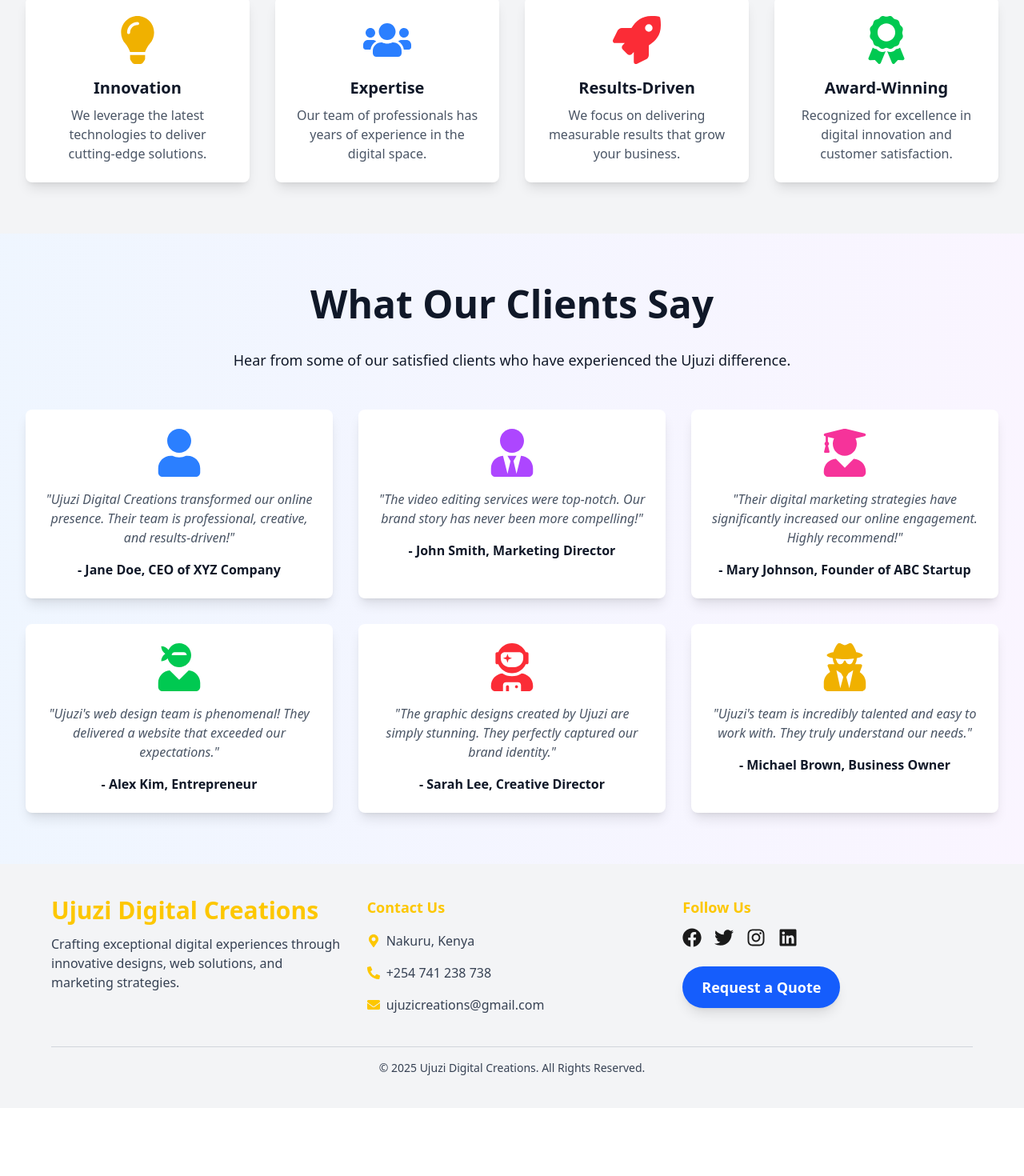
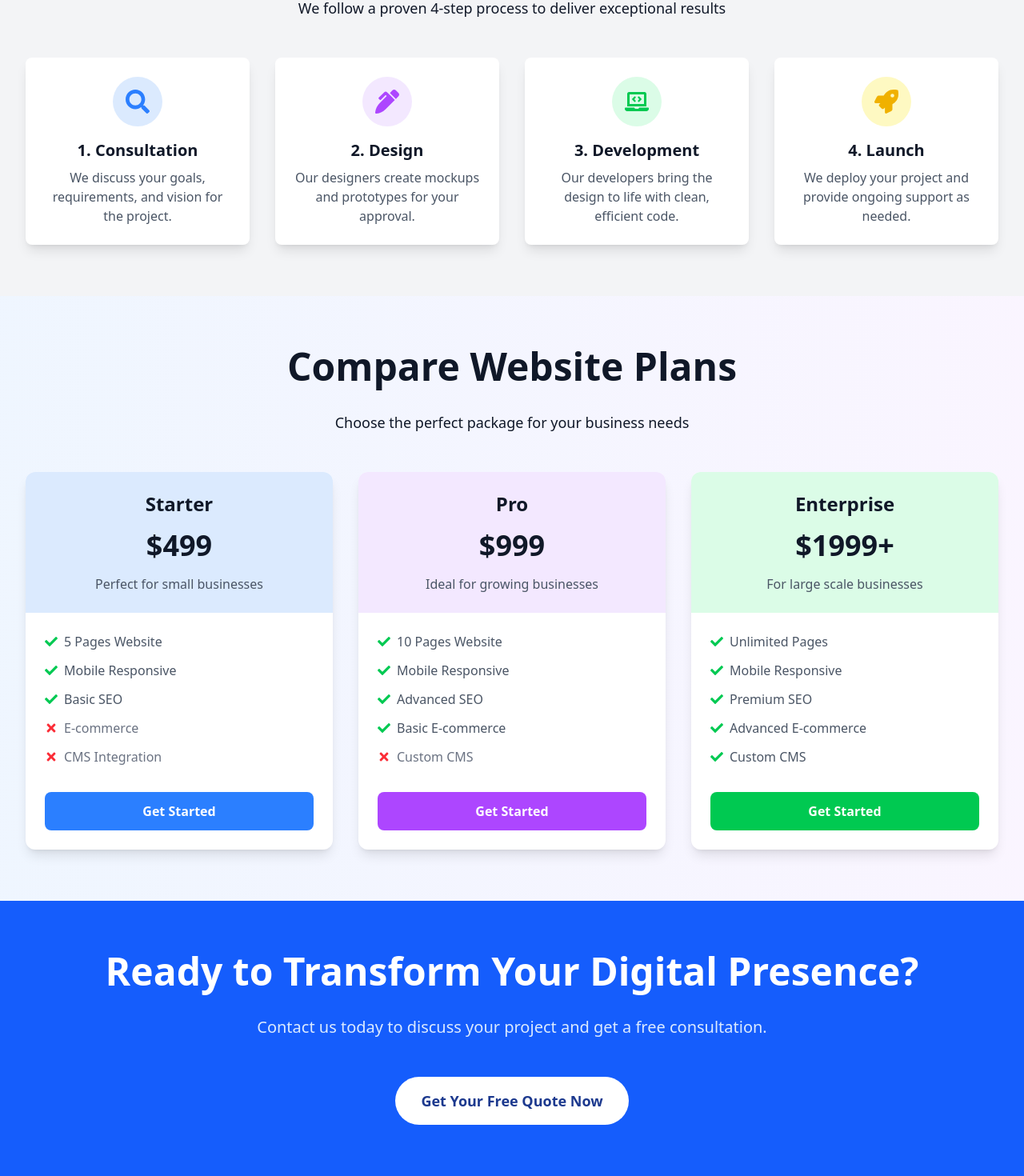
Before and after one commit to mike111-sys/New-ujuzi, a React (Vite) app: page / in a window 1280 px wide. Shown: the part 1540-3010 px from the top of the page at 80% size. Before the commit the page ends 2925 px from the top, so only its background shows below. Built offline with nearby package versions, Linux system fonts and the light colour scheme.

Commit message:
Initial Commit

```diff
--- a/index.html
+++ b/index.html
@@ -3,7 +3,6 @@
   <head>
     <meta charset="UTF-8" />
     <link href="https://fonts.googleapis.com/css2?family=Poppins:wght@300;400;600;700&display=swap" rel="stylesheet">
-
     <link rel="icon" type="image/svg+xml" href="/ujuzi-creations-logo.png" />
     <meta name="viewport" content="width=device-width, initial-scale=1.0" />
     <title>Ujuzi Digital Creations</title>
--- /dev/null
+++ b/src/Components/ContactPage/ContactPage.jsx
@@ -0,0 +1,84 @@
+import React from 'react';
+import { motion } from 'framer-motion';
+
+const ContactPage = () => {
+  return (
+    <motion.div
+      initial={{ opacity: 0 }}
+      animate={{ opacity: 1 }}
+      exit={{ opacity: 0 }}
+      className="min-h-screen flex flex-col items-center justify-center p-4"
+    >
+      <div className="max-w-2xl w-full bg-white dark:bg-gray-800 rounded-lg shadow-lg p-8">
+        <h1 className="text-3xl font-bold text-gray-900 dark:text-white mb-6">
+          Get Your Free Quote
+        </h1>
+
+        <form className="space-y-6">
+          <div>
+            <label className="block text-gray-700 dark:text-gray-300 mb-2">
+              Name
+            </label>
+            <input
+              type="text"
+              className="w-full px-4 py-2 rounded-lg border border-gray-300 dark:border-gray-600 dark:bg-gray-700"
+              placeholder="Your name"
+              required
+            />
+          </div>
+
+          <div>
+            <label className="block text-gray-700 dark:text-gray-300 mb-2">
+              Email
+            </label>
+            <input
+              type="email"
+              className="w-full px-4 py-2 rounded-lg border border-gray-300 dark:border-gray-600 dark:bg-gray-700"
+              placeholder="Your email"
+              required
+            />
+          </div>
+
+          <div>
+            <label className="block text-gray-700 dark:text-gray-300 mb-2">
+              Service Needed
+            </label>
+            <select
+              className="w-full px-4 py-2 rounded-lg border border-gray-300 dark:border-gray-600 dark:bg-gray-700"
+              required
+            >
+              <option value="">Select a service</option>
+              <option value="web">Website Development</option>
+              <option value="design">Graphic Design</option>
+              <option value="video">Video Editing</option>
+              <option value="marketing">Digital Marketing</option>
+            </select>
+          </div>
+
+          <div>
+            <label className="block text-gray-700 dark:text-gray-300 mb-2">
+              Project Details
+            </label>
+            <textarea
+              className="w-full px-4 py-2 rounded-lg border border-gray-300 dark:border-gray-600 dark:bg-gray-700"
+              rows={5}
+              placeholder="Tell us about your project"
+              required
+            ></textarea>
+          </div>
+
+          <motion.button
+            type="submit"
+            className="w-full bg-blue-600 hover:bg-blue-700 text-white font-bold py-3 px-4 rounded-lg"
+            whileHover={{ scale: 1.02 }}
+            whileTap={{ scale: 0.98 }}
+          >
+            Submit Request
+          </motion.button>
+        </form>
+      </div>
+    </motion.div>
+  );
+};
+
+export default ContactPage;
--- a/src/Components/Homepage/Homepage.jsx
+++ b/src/Components/Homepage/Homepage.jsx
@@ -15,6 +15,11 @@ import {
   FaUserNinja,
   FaUserAstronaut,
   FaUserSecret,
+  FaSearch,
+  FaPenAlt,
+  FaLaptopCode,
+  FaCheck,
+  FaTimes
 } from "react-icons/fa";
 import web from "/src/assets/web.png";
 import video from "/src/assets/video.png";
@@ -313,7 +318,7 @@ const Homepage = () => {
           </div>
         </motion.div>
 
-        {/* Why Choose Us Section */}
+        {/* Process / How It Works Section */}
         <motion.div
           className={`py-16 px-4 sm:px-6 lg:px-8 ${
             isDarkMode ? "bg-gray-800" : "bg-gray-100"
@@ -328,69 +333,96 @@ const Homepage = () => {
               className={`text-4xl sm:text-5xl font-bold mb-8 ${textColor}`}
               variants={itemVariants}
             >
-              Why Choose Ujuzi Digital Creations?
+              Our Process
             </motion.h2>
+            <motion.p
+              className={`text-lg mb-12 ${textColor}`}
+              variants={itemVariants}
+            >
+              We follow a proven 4-step process to deliver exceptional results
+            </motion.p>
+
             <div className="grid grid-cols-1 sm:grid-cols-2 lg:grid-cols-4 gap-8">
-              {/* Innovation */}
+              {/* Consultation */}
               <motion.div
                 className={`p-6 rounded-lg shadow-lg hover:shadow-xl transition-shadow duration-300 ${cardBackgroundColor}`}
                 variants={itemVariants}
+                whileHover={{ y: -5 }}
               >
-                <FaLightbulb className="text-6xl text-yellow-500 mx-auto mb-4" />
-                <h3 className={`text-xl font-semibold mb-2 ${textColor}`}>
-                  Innovation
+                <div className="flex justify-center mb-4">
+                  <div className={`p-4 rounded-full ${isDarkMode ? "bg-gray-700" : "bg-blue-100"}`}>
+                    <FaSearch className="text-3xl text-blue-500" />
+                  </div>
+                </div>
+                <h3 className={`text-xl font-semibold mb-2 text-center ${textColor}`}>
+                  1. Consultation
                 </h3>
-                <p className={cardTextColor}>
-                  We leverage the latest technologies to deliver cutting-edge solutions.
+                <p className={`text-center ${cardTextColor}`}>
+                  We discuss your goals, requirements, and vision for the project.
                 </p>
               </motion.div>
 
-              {/* Expertise */}
+              {/* Design */}
               <motion.div
                 className={`p-6 rounded-lg shadow-lg hover:shadow-xl transition-shadow duration-300 ${cardBackgroundColor}`}
                 variants={itemVariants}
+                whileHover={{ y: -5 }}
               >
-                <FaUsers className="text-6xl text-blue-500 mx-auto mb-4" />
-                <h3 className={`text-xl font-semibold mb-2 ${textColor}`}>
-                  Expertise
+                <div className="flex justify-center mb-4">
+                  <div className={`p-4 rounded-full ${isDarkMode ? "bg-gray-700" : "bg-purple-100"}`}>
+                    <FaPenAlt className="text-3xl text-purple-500" />
+                  </div>
+                </div>
+                <h3 className={`text-xl font-semibold mb-2 text-center ${textColor}`}>
+                  2. Design
                 </h3>
-                <p className={cardTextColor}>
-                  Our team of professionals has years of experience in the digital space.
+                <p className={`text-center ${cardTextColor}`}>
+                  Our designers create mockups and prototypes for your approval.
                 </p>
               </motion.div>
 
-              {/* Results-Driven */}
+              {/* Development */}
               <motion.div
                 className={`p-6 rounded-lg shadow-lg hover:shadow-xl transition-shadow duration-300 ${cardBackgroundColor}`}
                 variants={itemVariants}
+                whileHover={{ y: -5 }}
               >
-                <FaRocket className="text-6xl text-red-500 mx-auto mb-4" />
-                <h3 className={`text-xl font-semibold mb-2 ${textColor}`}>
-                  Results-Driven
+                <div className="flex justify-center mb-4">
+                  <div className={`p-4 rounded-full ${isDarkMode ? "bg-gray-700" : "bg-green-100"}`}>
+                    <FaLaptopCode className="text-3xl text-green-500" />
+                  </div>
+                </div>
+                <h3 className={`text-xl font-semibold mb-2 text-center ${textColor}`}>
+                  3. Development
                 </h3>
-                <p className={cardTextColor}>
-                  We focus on delivering measurable results that grow your business.
+                <p className={`text-center ${cardTextColor}`}>
+                  Our developers bring the design to life with clean, efficient code.
                 </p>
               </motion.div>
 
-              {/* Award-Winning */}
+              {/* Launch */}
               <motion.div
                 className={`p-6 rounded-lg shadow-lg hover:shadow-xl transition-shadow duration-300 ${cardBackgroundColor}`}
                 variants={itemVariants}
+                whileHover={{ y: -5 }}
               >
-                <FaAward className="text-6xl text-green-500 mx-auto mb-4" />
-                <h3 className={`text-xl font-semibold mb-2 ${textColor}`}>
-                  Award-Winning
+                <div className="flex justify-center mb-4">
+                  <div className={`p-4 rounded-full ${isDarkMode ? "bg-gray-700" : "bg-yellow-100"}`}>
+                    <FaRocket className="text-3xl text-yellow-500" />
+                  </div>
+                </div>
+                <h3 className={`text-xl font-semibold mb-2 text-center ${textColor}`}>
+                  4. Launch
                 </h3>
-                <p className={cardTextColor}>
-                  Recognized for excellence in digital innovation and customer satisfaction.
+                <p className={`text-center ${cardTextColor}`}>
+                  We deploy your project and provide ongoing support as needed.
                 </p>
               </motion.div>
             </div>
           </div>
         </motion.div>
 
-        {/* Testimonials Section */}
+        {/* Compare Website Plans Section */}
         <motion.div
           className={`py-16 px-4 sm:px-6 lg:px-8 ${backgroundColor}`}
           variants={containerVariants}
@@ -403,99 +435,195 @@ const Homepage = () => {
               className={`text-4xl sm:text-5xl font-bold mb-8 ${textColor}`}
               variants={itemVariants}
             >
-              What Our Clients Say
+              Compare Website Plans
             </motion.h2>
             <motion.p
               className={`text-lg mb-12 ${textColor}`}
               variants={itemVariants}
             >
-              Hear from some of our satisfied clients who have experienced the Ujuzi difference.
+              Choose the perfect package for your business needs
             </motion.p>
-            <div className="grid grid-cols-1 sm:grid-cols-2 lg:grid-cols-3 gap-8">
-              {/* Testimonial 1 */}
+
+            <div className="grid grid-cols-1 lg:grid-cols-3 gap-8">
+              {/* Starter Plan */}
               <motion.div
-                className={`p-6 rounded-lg shadow-lg hover:shadow-xl transition-shadow duration-300 ${cardBackgroundColor}`}
+                className={`rounded-xl overflow-hidden shadow-lg ${cardBackgroundColor}`}
                 variants={itemVariants}
+                whileHover={{ scale: 1.02 }}
               >
-                <FaUser className="text-6xl text-blue-500 mx-auto mb-4" />
-                <p className={`italic mb-4 ${cardTextColor}`}>
-                  "Ujuzi Digital Creations transformed our online presence. Their team is professional, creative, and results-driven!"
-                </p>
-                <p className={`font-semibold ${textColor}`}>
-                  - Jane Doe, CEO of XYZ Company
-                </p>
+                <div className={`py-6 px-4 ${isDarkMode ? "bg-gray-700" : "bg-blue-100"}`}>
+                  <h3 className={`text-2xl font-bold ${textColor}`}>Starter</h3>
+                  <p className={`text-4xl font-bold my-4 ${textColor}`}>$499</p>
+                  <p className={cardTextColor}>Perfect for small businesses</p>
+                </div>
+                <div className="p-6">
+                  <ul className="space-y-3">
+                    <li className="flex items-center">
+                      <FaCheck className="text-green-500 mr-2" />
+                      <span className={cardTextColor}>5 Pages Website</span>
+                    </li>
+                    <li className="flex items-center">
+                      <FaCheck className="text-green-500 mr-2" />
+                      <span className={cardTextColor}>Mobile Responsive</span>
+                    </li>
+                    <li className="flex items-center">
+                      <FaCheck className="text-green-500 mr-2" />
+                      <span className={cardTextColor}>Basic SEO</span>
+                    </li>
+                    <li className="flex items-center">
+                      <FaTimes className="text-red-500 mr-2" />
+                      <span className={`${isDarkMode ? "text-gray-400" : "text-gray-500"}`}>E-commerce</span>
+                    </li>
+                    <li className="flex items-center">
+                      <FaTimes className="text-red-500 mr-2" />
+                      <span className={`${isDarkMode ? "text-gray-400" : "text-gray-500"}`}>CMS Integration</span>
+                    </li>
+                  </ul>
+                  <motion.button
+                    className={`w-full mt-8 py-3 rounded-lg font-semibold ${
+                      isDarkMode
+                        ? "bg-blue-600 hover:bg-blue-700 text-white"
+                        : "bg-blue-500 hover:bg-blue-600 text-white"
+                    }`}
+                    whileHover={{ scale: 1.02 }}
+                    whileTap={{ scale: 0.98 }}
+                  >
+                    Get Started
+                  </motion.button>
+                </div>
               </motion.div>
 
-              {/* Testimonial 2 */}
+              {/* Pro Plan */}
               <motion.div
-                className={`p-6 rounded-lg shadow-lg hover:shadow-xl transition-shadow duration-300 ${cardBackgroundColor}`}
+                className={`rounded-xl overflow-hidden shadow-lg ${cardBackgroundColor}`}
                 variants={itemVariants}
+                whileHover={{ scale: 1.02 }}
               >
-                <FaUserTie className="text-6xl text-purple-500 mx-auto mb-4" />
-                <p className={`italic mb-4 ${cardTextColor}`}>
-                  "The video editing services were top-notch. Our brand story has never been more compelling!"
-                </p>
-                <p className={`font-semibold ${textColor}`}>
-                  - John Smith, Marketing Director
-                </p>
+                <div className={`py-6 px-4 ${isDarkMode ? "bg-gray-700" : "bg-purple-100"}`}>
+                  <h3 className={`text-2xl font-bold ${textColor}`}>Pro</h3>
+                  <p className={`text-4xl font-bold my-4 ${textColor}`}>$999</p>
+                  <p className={cardTextColor}>Ideal for growing businesses</p>
+                </div>
+                <div className="p-6">
+                  <ul className="space-y-3">
+                    <li className="flex items-center">
+                      <FaCheck className="text-green-500 mr-2" />
+                      <span className={cardTextColor}>10 Pages Website</span>
+                    </li>
+                    <li className="flex items-center">
+                      <FaCheck className="text-green-500 mr-2" />
+                      <span className={cardTextColor}>Mobile Responsive</span>
+                    </li>
+                    <li className="flex items-center">
+                      <FaCheck className="text-green-500 mr-2" />
+                      <span className={cardTextColor}>Advanced SEO</span>
+                    </li>
+                    <li className="flex items-center">
+                      <FaCheck className="text-green-500 mr-2" />
+                      <span className={cardTextColor}>Basic E-commerce</span>
+                    </li>
+                    <li className="flex items-center">
+                      <FaTimes className="text-red-500 mr-2" />
+                      <span className={`${isDarkMode ? "text-gray-400" : "text-gray-500"}`}>Custom CMS</span>
+                    </li>
+                  </ul>
+                  <motion.button
+                    className={`w-full mt-8 py-3 rounded-lg font-semibold ${
+                      isDarkMode
+                        ? "bg-purple-600 hover:bg-purple-700 text-white"
+                        : "bg-purple-500 hover:bg-purple-600 text-white"
+                    }`}
+                    whileHover={{ scale: 1.02 }}
+                    whileTap={{ scale: 0.98 }}
+                  >
+                    Get Started
+                  </motion.button>
+                </div>
               </motion.div>
 
-              {/* Testimonial 3 */}
+              {/* Enterprise Plan */}
               <motion.div
-                className={`p-6 rounded-lg shadow-lg hover:shadow-xl transition-shadow duration-300 ${cardBackgroundColor}`}
+                className={`rounded-xl overflow-hidden shadow-lg ${cardBackgroundColor}`}
                 variants={itemVariants}
+                whileHover={{ scale: 1.02 }}
               >
-                <FaUserGraduate className="text-6xl text-pink-500 mx-auto mb-4" />
-                <p className={`italic mb-4 ${cardTextColor}`}>
-                  "Their digital marketing strategies have significantly increased our online engagement. Highly recommend!"
-                </p>
-                <p className={`font-semibold ${textColor}`}>
-                  - Mary Johnson, Founder of ABC Startup
-                </p>
-              </motion.div>
-
-              {/* Testimonial 4 */}
-              <motion.div
-                className={`p-6 rounded-lg shadow-lg hover:shadow-xl transition-shadow duration-300 ${cardBackgroundColor}`}
-                variants={itemVariants}
-              >
-                <FaUserNinja className="text-6xl text-green-500 mx-auto mb-4" />
-                <p className={`italic mb-4 ${cardTextColor}`}>
-                  "Ujuzi's web design team is phenomenal! They delivered a website that exceeded our expectations."
-                </p>
-                <p className={`font-semibold ${textColor}`}>
-                  - Alex Kim, Entrepreneur
-                </p>
-              </motion.div>
-
-              {/* Testimonial 5 */}
-              <motion.div
-                className={`p-6 rounded-lg shadow-lg hover:shadow-xl transition-shadow duration-300 ${cardBackgroundColor}`}
-                variants={itemVariants}
-              >
-                <FaUserAstronaut className="text-6xl text-red-500 mx-auto mb-4" />
-                <p className={`italic mb-4 ${cardTextColor}`}>
-                  "The graphic designs created by Ujuzi are simply stunning. They perfectly captured our brand identity."
-                </p>
-                <p className={`font-semibold ${textColor}`}>
-                  - Sarah Lee, Creative Director
-                </p>
-              </motion.div>
-
-              {/* Testimonial 6 */}
-              <motion.div
-                className={`p-6 rounded-lg shadow-lg hover:shadow-xl transition-shadow duration-300 ${cardBackgroundColor}`}
-                variants={itemVariants}
-              >
-                <FaUserSecret className="text-6xl text-yellow-500 mx-auto mb-4" />
-                <p className={`italic mb-4 ${cardTextColor}`}>
-                  "Ujuzi's team is incredibly talented and easy to work with. They truly understand our needs."
-                </p>
-                <p className={`font-semibold ${textColor}`}>
-                  - Michael Brown, Business Owner
-                </p>
+                <div className={`py-6 px-4 ${isDarkMode ? "bg-gray-700" : "bg-green-100"}`}>
+                  <h3 className={`text-2xl font-bold ${textColor}`}>Enterprise</h3>
+                  <p className={`text-4xl font-bold my-4 ${textColor}`}>$1999+</p>
+                  <p className={cardTextColor}>For large scale businesses</p>
+                </div>
+                <div className="p-6">
+                  <ul className="space-y-3">
+                    <li className="flex items-center">
+                      <FaCheck className="text-green-500 mr-2" />
+                      <span className={cardTextColor}>Unlimited Pages</span>
+                    </li>
+                    <li className="flex items-center">
+                      <FaCheck className="text-green-500 mr-2" />
+                      <span className={cardTextColor}>Mobile Responsive</span>
+                    </li>
+                    <li className="flex items-center">
+                      <FaCheck className="text-green-500 mr-2" />
+                      <span className={cardTextColor}>Premium SEO</span>
+                    </li>
+                    <li className="flex items-center">
+                      <FaCheck className="text-green-500 mr-2" />
+                      <span className={cardTextColor}>Advanced E-commerce</span>
+                    </li>
+                    <li className="flex items-center">
+                      <FaCheck className="text-green-500 mr-2" />
+                      <span className={cardTextColor}>Custom CMS</span>
+                    </li>
+                  </ul>
+                  <motion.button
+                    className={`w-full mt-8 py-3 rounded-lg font-semibold ${
+                      isDarkMode
+                        ? "bg-green-600 hover:bg-green-700 text-white"
+                        : "bg-green-500 hover:bg-green-600 text-white"
+                    }`}
+                    whileHover={{ scale: 1.02 }}
+                    whileTap={{ scale: 0.98 }}
+                  >
+                    Get Started
+                  </motion.button>
+                </div>
               </motion.div>
             </div>
+          </div>
+        </motion.div>
+
+        {/* Call To Action Section */}
+        <motion.div
+          className={`py-16 px-4 sm:px-6 lg:px-8 ${
+            isDarkMode ? "bg-gray-900" : "bg-blue-600"
+          }`}
+          variants={containerVariants}
+          initial="hidden"
+          whileInView="visible"
+          viewport={{ once: true }}
+        >
+          <div className="max-w-7xl mx-auto text-center">
+            <motion.h2
+              className="text-4xl sm:text-5xl font-bold mb-8 text-white"
+              variants={itemVariants}
+            >
+              Ready to Transform Your Digital Presence?
+            </motion.h2>
+            <motion.p
+              className="text-xl mb-12 text-blue-100"
+              variants={itemVariants}
+            >
+              Contact us today to discuss your project and get a free consultation.
+            </motion.p>
+            <motion.div variants={itemVariants}>
+              <motion.button
+                className="px-8 py-4 rounded-full font-bold text-lg text-blue-900 bg-white hover:bg-blue-100 transition-colors"
+                whileHover={{ scale: 1.05 }}
+                whileTap={{ scale: 0.95 }}
+              >
+                Get Your Free Quote Now
+              </motion.button>
+            </motion.div>
           </div>
         </motion.div>
       </div>
```
